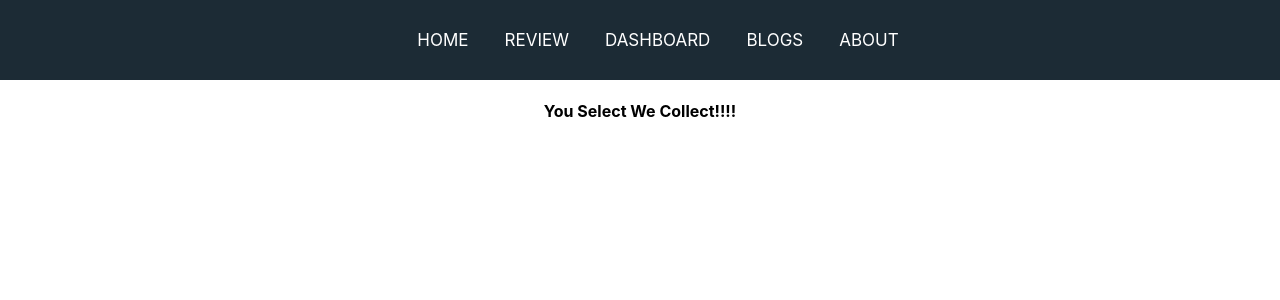
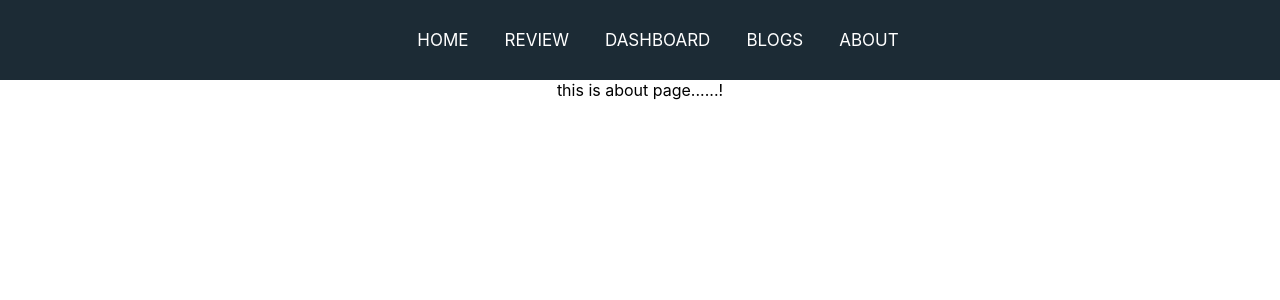
Before and after one commit to MH-Shawon/Product-Analysis, a React (Create React App) app: page /about in a window 1280 px wide. Shown: the top 300 px of the page. Built offline with nearby package versions, Linux system fonts and the light colour scheme.

Commit message:
add all component

```diff
--- a/src/App.js
+++ b/src/App.js
@@ -1,13 +1,25 @@
+import { Route, Routes } from 'react-router-dom';
 import './App.css';
+import About from './Component/About/About';
+import Blogs from './Component/Blogs/Blogs';
+import Dashboard from './Component/Dashboard/Dashboard';
 import Home from './Component/Home/Home';
 import NavBar from './Component/NavBar/NavBar';
+import Review from './Component/Review/Review';
 
 
 function App() {
   return (
     <div className="App">
       <NavBar></NavBar>
-    <Home></Home>
+    <Routes>
+      <Route path='/' element={<Home></Home>}></Route>
+      <Route path='home' element ={<Home></Home>}></Route>
+      <Route path='review' element={<Review></Review>}></Route>
+      <Route path='dashboard' element={<Dashboard></Dashboard>}></Route>
+      <Route path='blogs' element={<Blogs></Blogs>}></Route>
+      <Route path='about' element={<About></About>}></Route>
+    </Routes>
 
     </div>
   );
--- /dev/null
+++ b/src/Component/About/About.js
@@ -0,0 +1,11 @@
+import React from 'react';
+
+const About = () => {
+    return (
+        <div>
+            this is about page......!
+        </div>
+    );
+};
+
+export default About;
--- /dev/null
+++ b/src/Component/Blogs/Blogs.js
@@ -0,0 +1,11 @@
+import React from 'react';
+
+const Blogs = () => {
+    return (
+        <div>
+            this is for blogs
+        </div>
+    );
+};
+
+export default Blogs;
--- /dev/null
+++ b/src/Component/Dashboard/Dashboard.js
@@ -0,0 +1,11 @@
+import React from 'react';
+
+const Dashboard = () => {
+    return (
+        <div>
+            <h5>This is Dashboard</h5>
+        </div>
+    );
+};
+
+export default Dashboard;
--- a/src/Component/Home/Home.js
+++ b/src/Component/Home/Home.js
@@ -3,9 +3,11 @@ import './Home.css'
 const Home = () => {
     return (
         <div className='home'>
-            <h4>
-                You Select <span>We Collect!!!!</span>
-            </h4>
+            <h1>
+                You Select <br />
+                We Collect!!!!
+            </h1>
+
         </div>
     );
 };
--- /dev/null
+++ b/src/Component/Review/Review.js
@@ -0,0 +1,11 @@
+import React from 'react';
+
+const Review = () => {
+    return (
+        <div>
+            <h5> Do your BokBok here</h5>
+        </div>
+    );
+};
+
+export default Review;
```
Also changed, not shown: src/Component/About/About.css (added), src/Component/Blogs/Blogs.css (added), src/Component/Dashboard/Dashboard.css (added), src/Component/Home/images/ODI-Ball.jpeg (added), src/Component/Review/Review.css (added).
